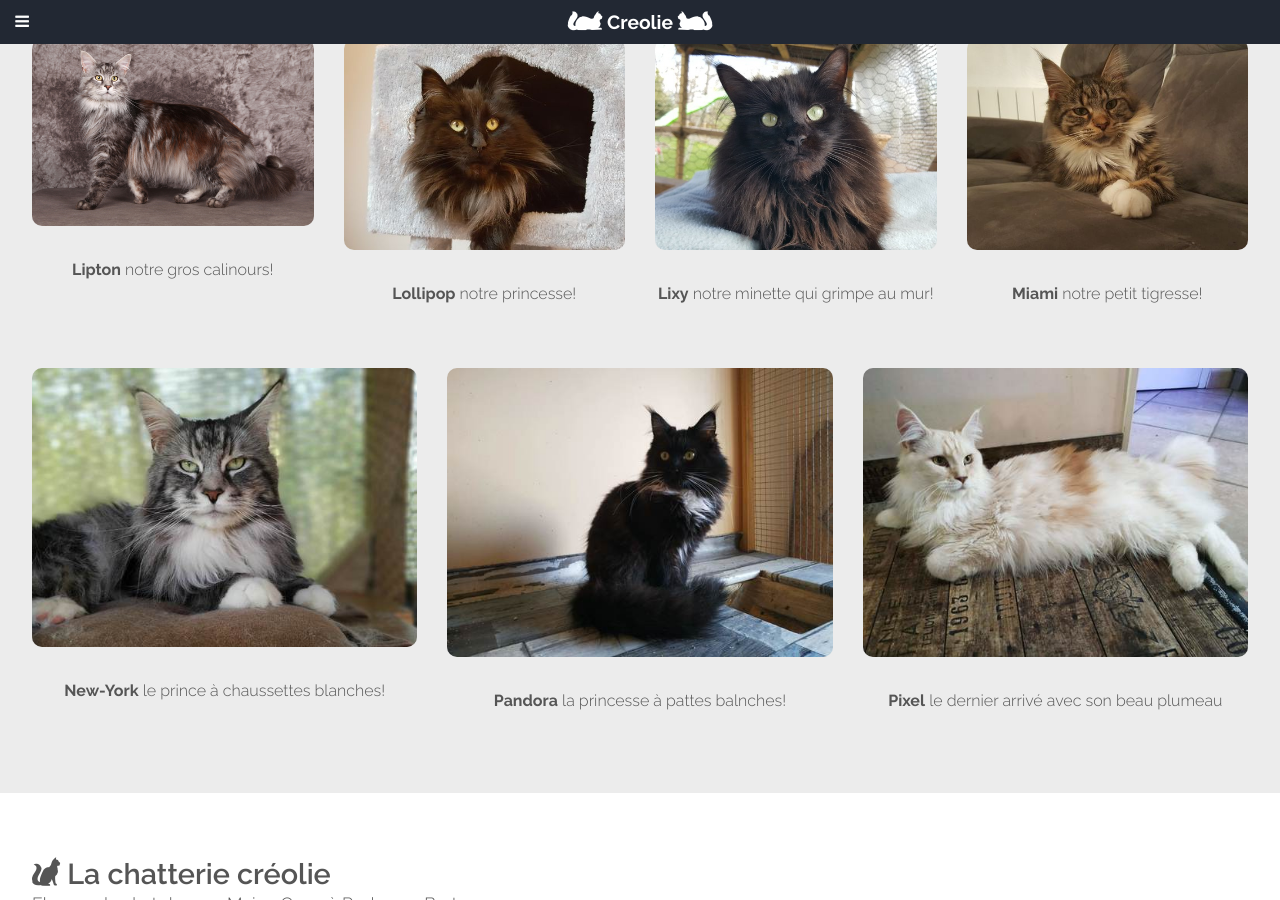
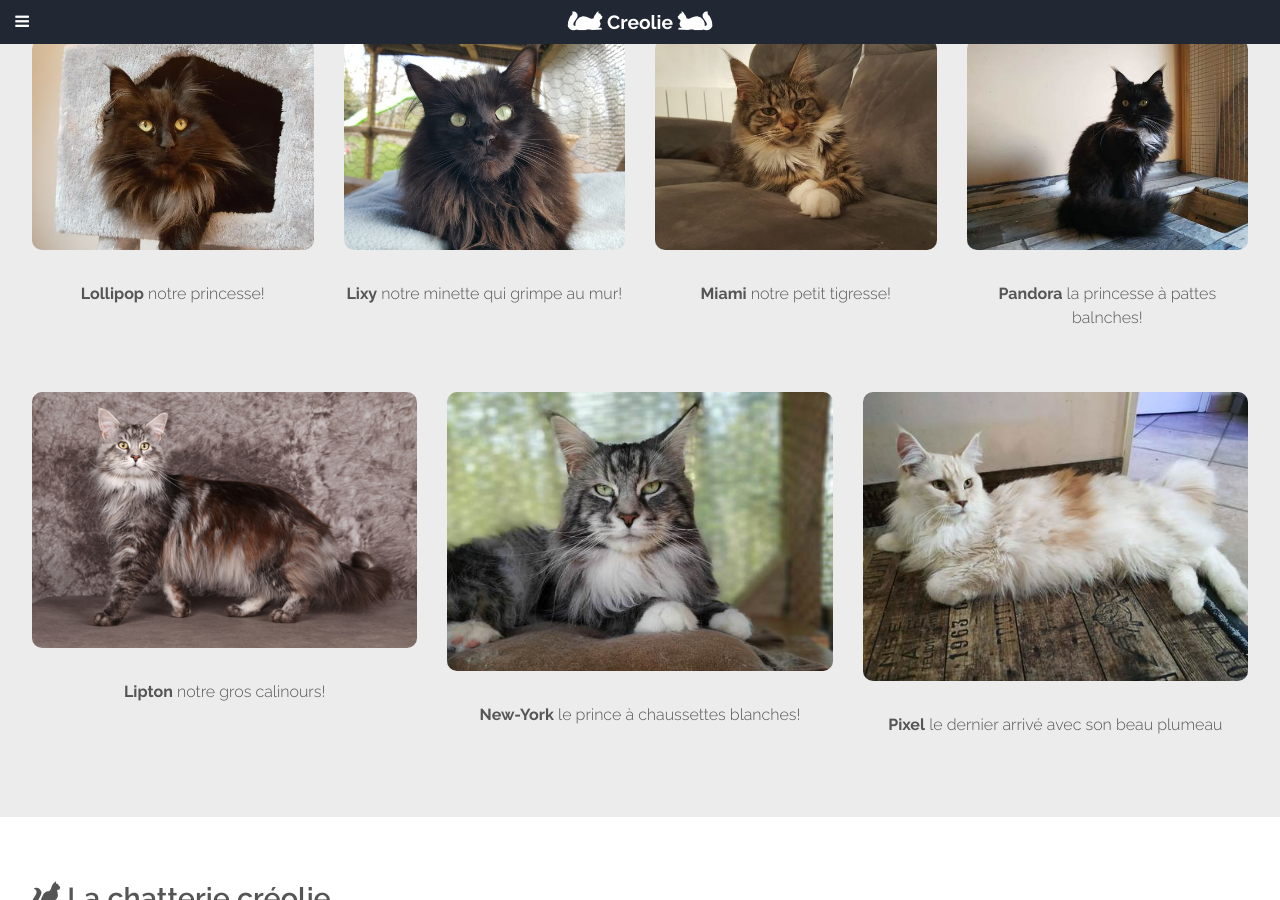
Before and after one commit to jbourcie/creolie, a Jekyll site: the page built from index.html, in a window 1280 px wide and 900 px high, scrolled down 867 px. Built offline with Jekyll 4.4.1, drawn with Linux system fonts in a browser that asks for light colours; some web fonts are replaced.

Commit message:
update front page

```diff
--- a/index.html
+++ b/index.html
@@ -13,10 +13,6 @@ layout: landing
       </header>
       <div class="row no-collapse-1">
         <section class="3u">
-          <a href="{{ site.baseurl }}/lipton/" class="image feature"><img src="{{ site.baseurl }}/photos/lipton7.jpg" class="img-circle" alt=""></a>
-          <p><b>Lipton</b> notre gros calinours!</p>
-        </section>
-        <section class="3u">
           <a href="{{ site.baseurl }}/lollipop/" class="image feature"><img src="{{ site.baseurl }}/photos/lollipop4.jpg" class="img-circle" alt=""></a>
           <p><b>Lollipop</b> notre princesse!</p>
         </section>
@@ -28,16 +24,20 @@ layout: landing
           <a href="{{ site.baseurl }}/miami/" class="image feature"><img src="{{ site.baseurl }}/photos/miami4.jpg" class="img-circle" alt=""></a>
           <p><b>Miami</b> notre petit tigresse!</p>
         </section>
+        <section class="3u">
+          <a href="{{ site.baseurl }}/pandora/" class="image feature"><img src="{{ site.baseurl }}/photos/pandora1.jpg" class="img-circle" alt=""></a>
+          <p><b>Pandora</b> la princesse à pattes balnches!</p>
+        </section>
 
       </div>
       <div class="row no-collapse-1">
         <section class="4u">
+          <a href="{{ site.baseurl }}/lipton/" class="image feature"><img src="{{ site.baseurl }}/photos/lipton7.jpg" class="img-circle" alt=""></a>
+          <p><b>Lipton</b> notre gros calinours!</p>
+        </section>
+        <section class="4u">
           <a href="{{ site.baseurl }}/newyork/" class="image feature"><img src="{{ site.baseurl }}/photos/NewYork1.jpg" class="img-circle" alt=""></a>
           <p><b>New-York</b> le prince à chaussettes blanches!</p>
-        </section>
-        <section class="4u">
-          <a href="{{ site.baseurl }}/pandora/" class="image feature"><img src="{{ site.baseurl }}/photos/pandora1.jpg" class="img-circle" alt=""></a>
-          <p><b>Pandora</b> la princesse à pattes balnches!</p>
         </section>
         <section class="4u">
           <a href="{{ site.baseurl }}/pixel/" class="image feature"><img src="{{ site.baseurl }}/photos/Pixel.jpg" class="img-circle" alt=""></a>
```
